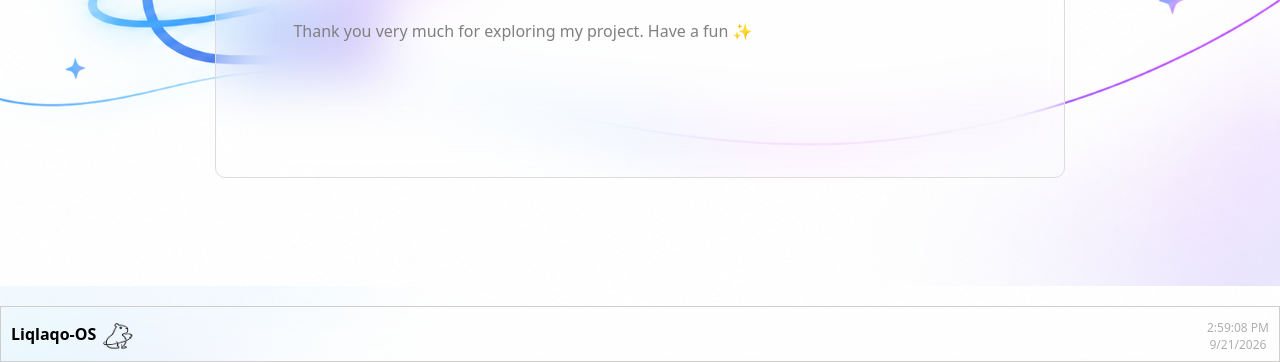
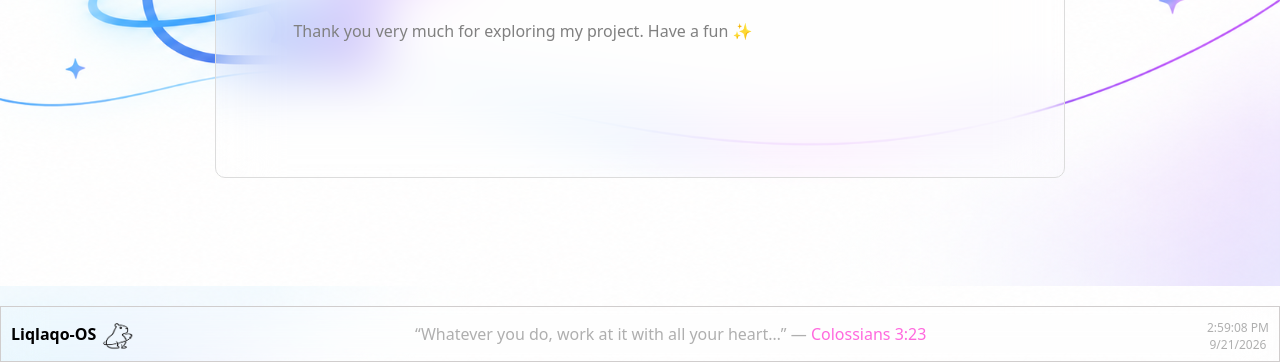
Before and after one commit to eyosafit7/MY_OS, a plain HTML site: page index.html in a window 1280 px wide. Shown: the part 438-800 px from the top of the page. Drawn offline with Linux system fonts and the light colour scheme.

Commit message:
my quote

```diff
--- a/index.html
+++ b/index.html
@@ -135,6 +135,9 @@
                 <span>Liqlaqo-OS</span>
                 <img id="icon-img" src="images/icon.png">
             </p>
+            <p>
+                “Whatever you do, work at it with all your heart…” — <span style="color: #ff69de;">Colossians 3:23</span>
+            </p>
             <p id="date">
                 <span id="timer">6:07</span>
                 <span id="date">9/21/2026</span>
```
